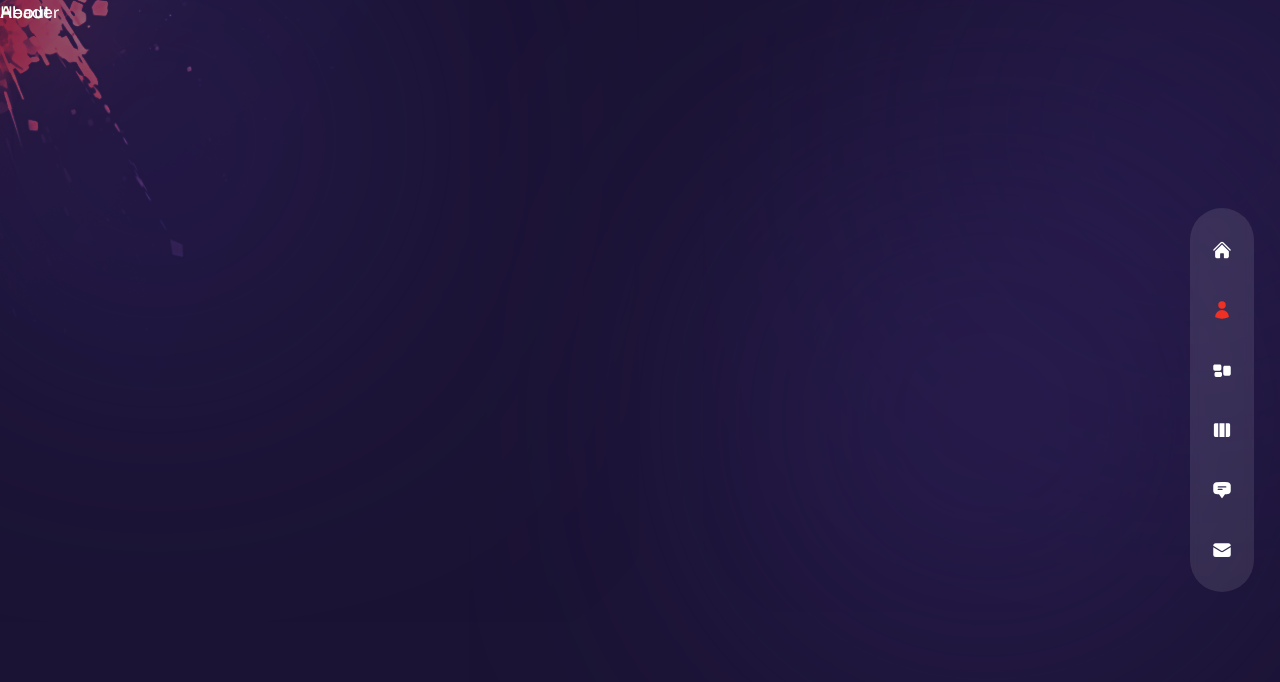
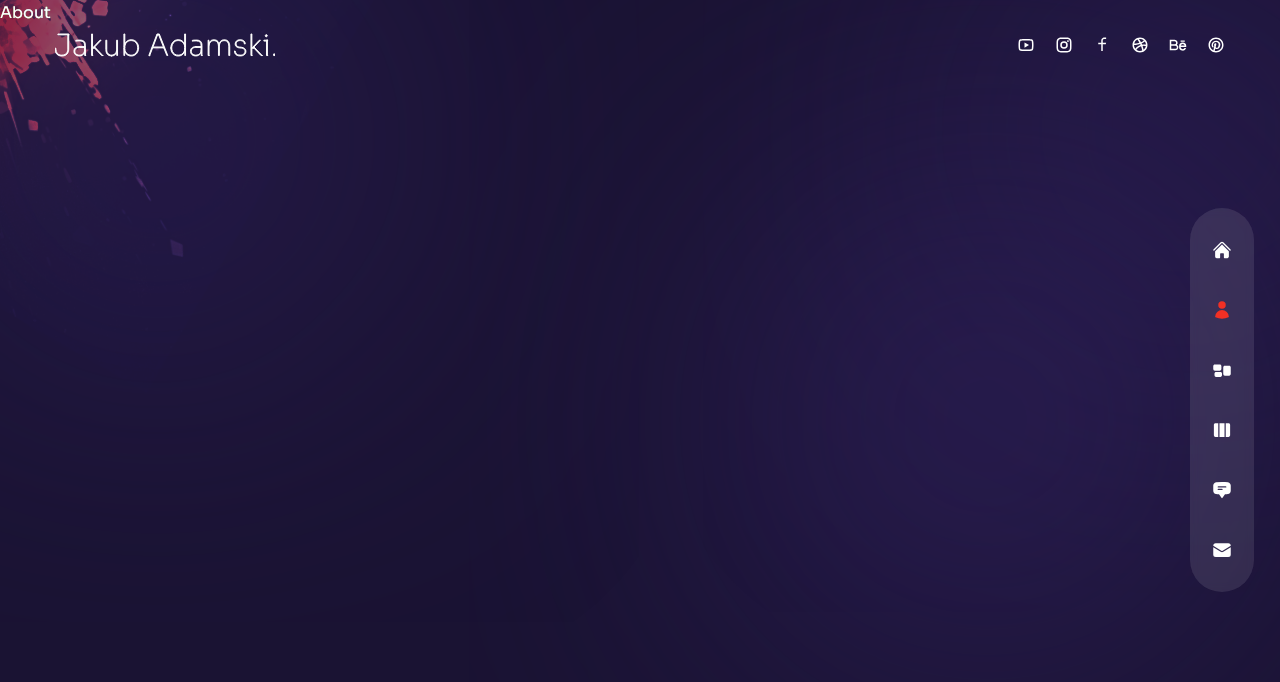
Before and after one commit to AdamskiJakub/portfolio, a Next.js app: page /about in a window 1280 px wide. Shown: the top 682 px of the page. Built offline with nearby package versions, Linux system fonts and the light colour scheme.

Commit message:
adding header and icons

```diff
--- a/components/Header.js
+++ b/components/Header.js
@@ -1,5 +1,27 @@
+import Image from "next/image";
+
+import Socials from "../components/Socials";
+import Link from "next/link";
+
 const Header = () => {
-  return <header className="absolute z-30 w-full">Header</header>;
+  return (
+    <header className="absolute z-30 w-full flex items-center px-16 xl:px-0 xl:h-[90px]">
+      <div className="container mx-auto">
+        <div className="flex flex-col lg:flex-row justify-between items-center gap-y-6 py-8">
+          <Link href={"/"}>
+            <Image
+              src={"/logo.svg"}
+              width={220}
+              height={48}
+              alt=""
+              priority={true}
+            />
+          </Link>
+          <Socials />
+        </div>
+      </div>
+    </header>
+  );
 };
 
 export default Header;
--- a/components/Socials.js
+++ b/components/Socials.js
@@ -1,5 +1,36 @@
+import Link from "next/link";
+
+import {
+  RiYoutubeLine,
+  RiInstagramLine,
+  RiFacebookLine,
+  RiDribbbleLine,
+  RiBehanceLine,
+  RiPinterestLine,
+} from "react-icons/ri";
 const Socials = () => {
-  return <div>Socials</div>;
+  return (
+    <div className="flex item-center gap-x-5 text-lg">
+      <Link href={""} className="hover:text-accent transition-all duration-300">
+        <RiYoutubeLine />
+      </Link>
+      <Link href={""} className="hover:text-accent transition-all duration-300">
+        <RiInstagramLine />
+      </Link>
+      <Link href={""} className="hover:text-accent transition-all duration-300">
+        <RiFacebookLine />
+      </Link>
+      <Link href={""} className="hover:text-accent transition-all duration-300">
+        <RiDribbbleLine />
+      </Link>
+      <Link href={""} className="hover:text-accent transition-all duration-300">
+        <RiBehanceLine />
+      </Link>
+      <Link href={""} className="hover:text-accent transition-all duration-300">
+        <RiPinterestLine />
+      </Link>
+    </div>
+  );
 };
 
 export default Socials;
```
Also changed, not shown: public/logo.svg.
